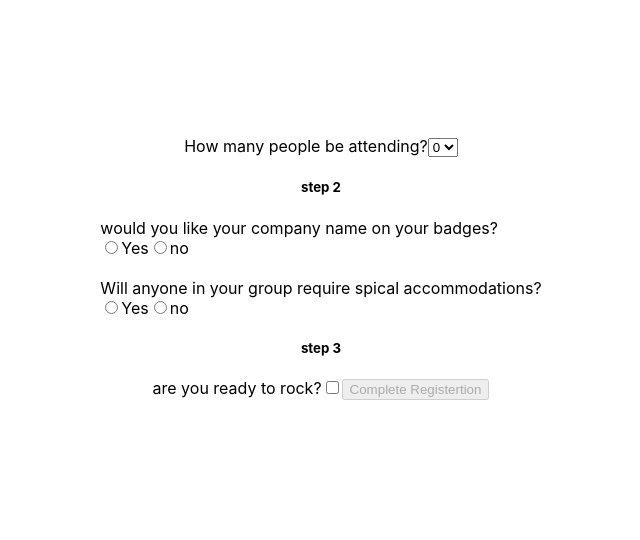
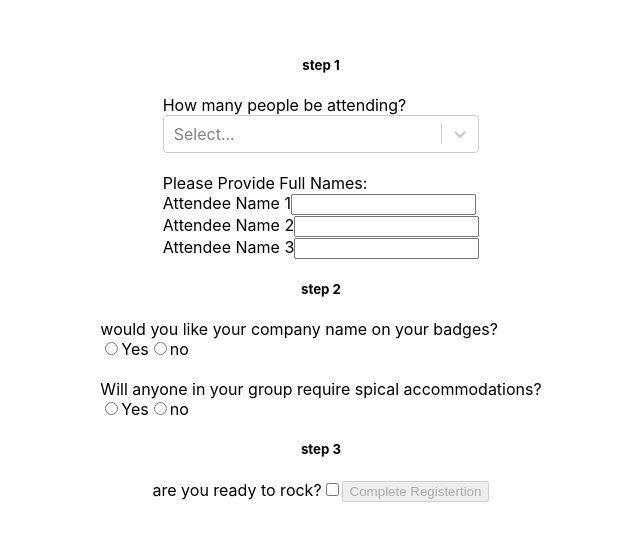
Before and after one commit to akram-tello/axenso, a Next.js app: page / in a window 1280 px wide. Shown: the part 132-672 px from the top of the page, without its empty margins (319-959 px from the left). Built offline with nearby package versions, Linux system fonts and the light colour scheme.

Commit message:
added select value

```diff
--- a/components/SelectBox.js
+++ b/components/SelectBox.js
@@ -1,32 +1,70 @@
 import React, { Component } from "react";
+import Select from "react-select";
 
-function SelectBox() {
 const options = [
     {
+        name: "",
         value: "0",
+        label: 0
     },
     {
+        name: "Attendee Name 1",
         value: "1",
+        label: 1
     },
     {
+        name: "Attendee Name 2",
         value: "2",
+        label: 2
     },
     {
+        name: "Attendee Name 3",
         value: "3",
+        label: 3
     },
 ];
+const lebalNames = options.map((option) =>
+    (option.value>0) ?
+        <div key={option.id}>
+            <label>{option.name}</label>
+            <input type="text" />
+        </div>
+        : <></>
+
+);
+class SelectBox extends Component {
+    constructor(props) {
+        super(props);
+        this.state = {
+            selectedOption: []
+        };
+    }
+    handleChange = selectedOption => {
+        this.setState({ selectedOption });
+        console.log(`Option selected:`, selectedOption);
+      };
+    render() {
+        const { selectedOption } = this.state;
         return (
             <>
+                <h5> step 1</h5>
+                <form>
                     <div className="">
                         <label>How many people be attending?</label>
-                <select>
-                    {options.map((option) => (
-                        <option key={option.value} value={option.value}>{option.value}</option>
-                    ))}
-                </select>
+                        <Select
+                            value={selectedOption}
+                            onChange={this.handleChange}
+                            options={options}
+                        />
                     </div>
+                    <br />
+                    <label>Please Provide Full Names:</label>
+                    {lebalNames}
+                </form>
+
             </>
         )
     }
+}
 
 export default SelectBox;
--- a/package.json
+++ b/package.json
@@ -10,8 +10,10 @@
   },
   "dependencies": {
     "next": "11.1.2",
+    "prop-types": "^15.7.2",
     "react": "17.0.2",
-    "react-dom": "17.0.2"
+    "react-dom": "17.0.2",
+    "react-select": "^5.0.0"
   },
   "devDependencies": {
     "eslint": "7.32.0",
--- a/pages/index.js
+++ b/pages/index.js
@@ -1,9 +1,10 @@
 import Head from 'next/head'
-import Image from 'next/image'
 import styles from '../styles/Home.module.css'
 import Step1 from '../components/SelectBox'
 import Step2 from '../components/RadioBox'
 import Step3 from '../components/CheckBox'
+import { checkPropTypes } from "prop-types";
+
 
 
 export default function Home() {
```
Also changed, not shown: 1 other file (tests, documents, lock files or other folders). Lines whose indentation alone changed are shown as unchanged.
